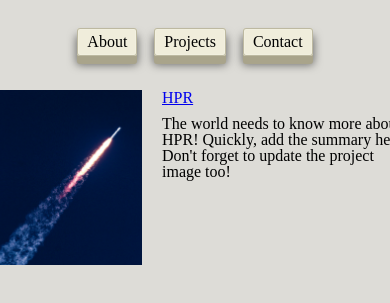
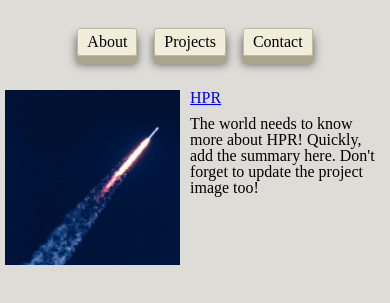
Before and after one commit to noahn84/MyWebsite, a plain HTML site: page projects.html in a window 390 px wide. Shown: the part 85-388 px from the top of the page. Drawn offline with Linux system fonts and the light colour scheme.

Commit message:
added mobile styling for projects page (again).

```diff
--- a/stylesheet.css
+++ b/stylesheet.css
@@ -253,6 +253,11 @@ body {
   display: flex;
 }
 
+img {
+  min-width: 100%;
+  min-height: 100%;
+}
+
 .image-container {
   /* border: 1px solid black; */
   height: 175px;
@@ -261,24 +266,29 @@ body {
   justify-content: center;
   align-items: center;
   overflow: hidden;
-  padding-left: 2%;
-}
-
-img {
-  min-width: 100%;
-  min-height: 100%;
 }
 
 .project-info {
   /* border: 1px solid black; */
-  width: 268px;
+  width: 270px;
   margin-left: 10px;
-  padding: 0px 10px;
+  padding: 0px 5px;
+}
+
+@media only screen and (max-width:550px) {
+  .image-container {
+    /* border: 1px solid black; */
+    width: 175px;
+    padding-left: 10%;
+  }
 }
 
 @media only screen and (max-width:550px) {
   .project-info {
-    width: 245px;
+    /* border: solid black; */
+    width: 190px;
+    margin-right: 10%;
+    margin-left: 5px;
   }
 }
 
```
